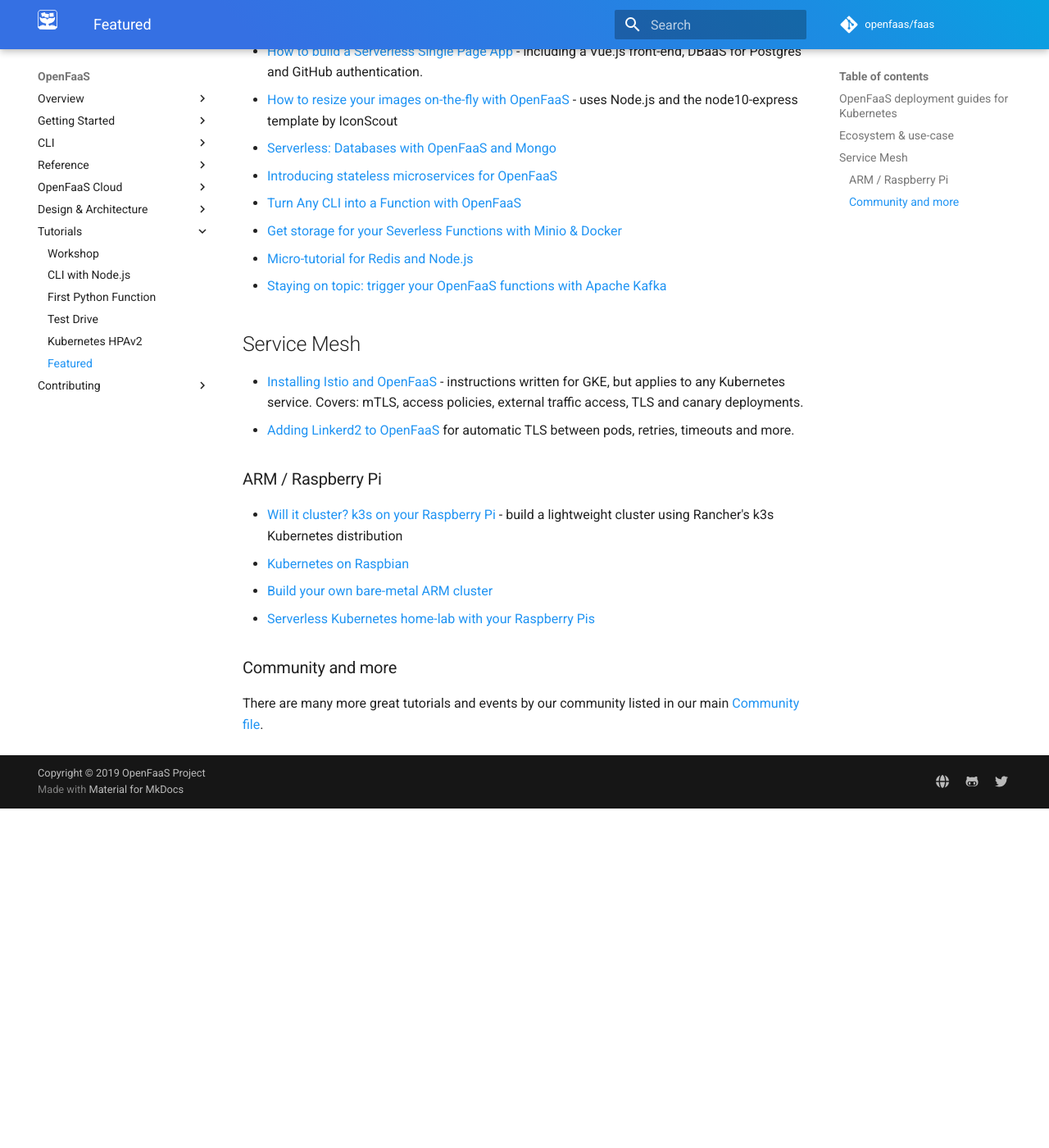
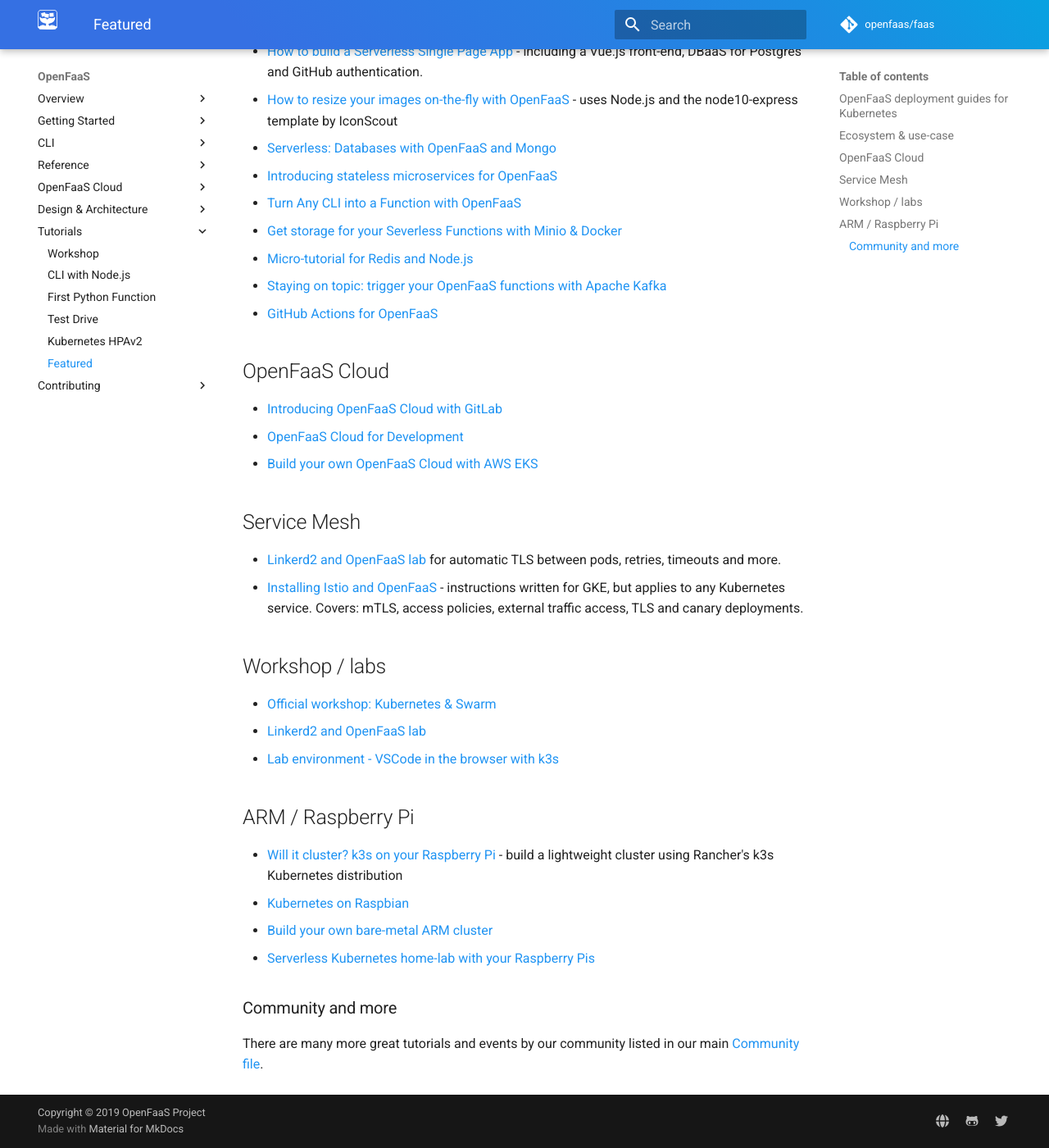
Before and after one commit to openfaas/docs, an MkDocs documentation site: the page built from docs/tutorials/featured.md, in a window 1280 px wide and 1400 px high, scrolled down 519 px. Shown: the whole window at 82% size. Built offline with MkDocs 1.6.1 and Material for MkDocs 9.7.7, drawn with Linux system fonts in a browser that asks for light colours; comment, search, counter and statistics services are not loaded; before the commit the page ends 1505 px from its top, so only the background shows below that.

Commit message:
Add links to GitHub actions and to workshops
Signed-off-by: Alex Ellis (OpenFaaS Ltd) <alexellis2@gmail.com>

```diff
--- a/docs/tutorials/featured.md
+++ b/docs/tutorials/featured.md
@@ -21,13 +21,26 @@ See also: [performance testing](/architecture/performance/) and [going to produc
 * [Get storage for your Severless Functions with Minio & Docker](https://blog.alexellis.io/openfaas-storage-for-your-functions/)
 * [Micro-tutorial for Redis and Node.js](https://gist.github.com/alexellis/e05a7b573ae22b209f0214d5766ff07e)
 * [Staying on topic: trigger your OpenFaaS functions with Apache Kafka](https://www.openfaas.com/blog/kafka-connector/)
+* [GitHub Actions for OpenFaaS](https://lucasroesler.com/2019/09/action-packed-functions/)
+
+## OpenFaaS Cloud
+
+* [Introducing OpenFaaS Cloud with GitLab](https://www.openfaas.com/blog/openfaas-cloud-gitlab/)
+* [OpenFaaS Cloud for Development](https://blog.alexellis.io/openfaas-cloud-for-development/)
+* [Build your own OpenFaaS Cloud with AWS EKS](https://www.openfaas.com/blog/eks-openfaas-cloud-build-guide/)
 
 ## Service Mesh
 
+* [Linkerd2 and OpenFaaS lab](https://github.com/openfaas-incubator/openfaas-linkerd2) for automatic TLS between pods, retries, timeouts and more.
 * [Installing Istio and OpenFaaS](https://github.com/stefanprodan/istio-gke/blob/master/docs/openfaas/00-index.md) - instructions written for GKE, but applies to any Kubernetes service. Covers: mTLS, access policies, external traffic access, TLS and canary deployments.
-* [Adding Linkerd2 to OpenFaaS](https://github.com/openfaas-incubator/openfaas-linkerd2) for automatic TLS between pods, retries, timeouts and more.
 
-### ARM / Raspberry Pi
+## Workshop / labs
+
+* [Official workshop: Kubernetes & Swarm](https://github.com/openfaas/workshop)
+* [Linkerd2 and OpenFaaS lab](https://github.com/openfaas-incubator/openfaas-linkerd2)
+* [Lab environment - VSCode in the browser with k3s](https://github.com/openfaas-incubator/workshop-vscode)
+
+## ARM / Raspberry Pi
 
 * [Will it cluster? k3s on your Raspberry Pi](https://blog.alexellis.io/test-drive-k3s-on-raspberry-pi/) - build a lightweight cluster using Rancher's k3s Kubernetes distribution
 * [Kubernetes on Raspbian](https://github.com/alexellis/k8s-on-raspbian)
```
Also changed, not shown: docs/reference/cicd/intro.md (+4 -0 lines).
